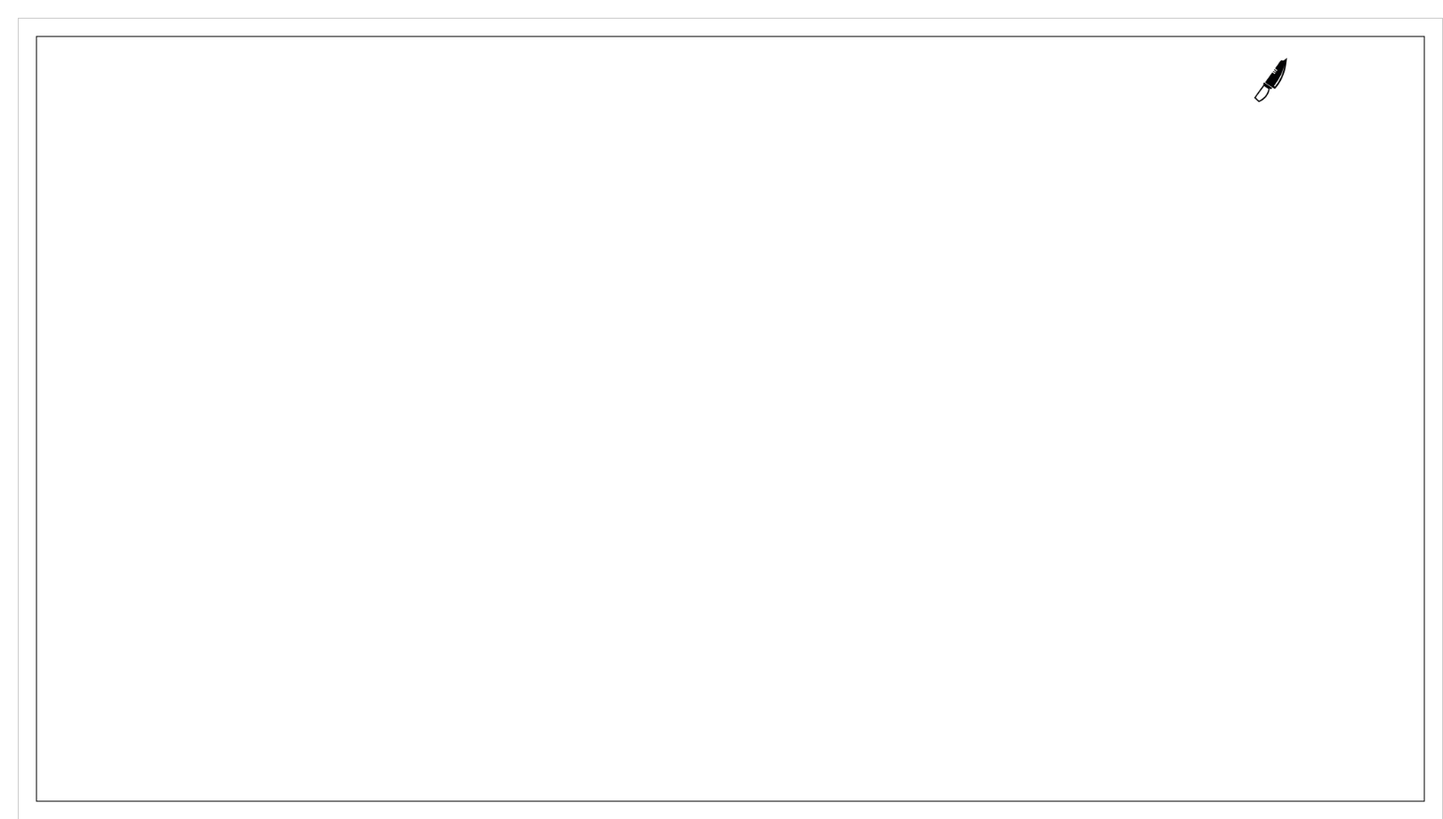
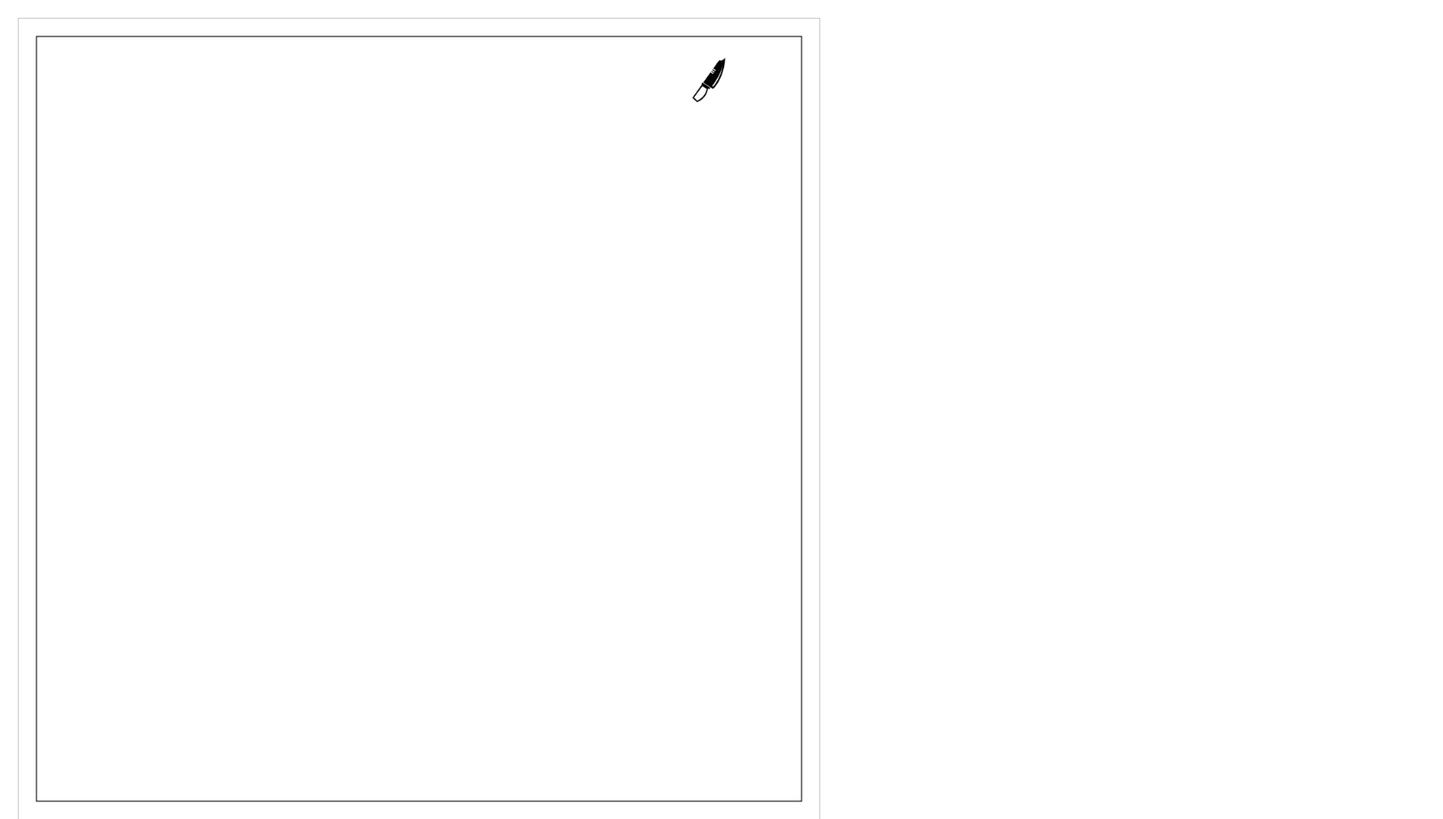
Before and after one commit to Jason4zh/BallsCrash, a plain HTML site: page index.html in a window 1280 px wide. Shown: the top 921 px of the page at 89% size, 1622 px wide, since content can reach past the window. Drawn offline with Linux system fonts and the light colour scheme.

Commit message:
Update index.html

```diff
--- a/index.html
+++ b/index.html
@@ -21,7 +21,7 @@
 </head>
 
 <body>
-  <canvas id="simCanvas" width="1600" height="900"></canvas>
+  <canvas id="simCanvas" width="900" height="900"></canvas>
   <div id="killFeed" style="margin-top: 10px; padding: 10px; border: 1px solid #ccc; height: 150px; width: 200px; overflow-y: auto;">
   </div>
   <div>
```
